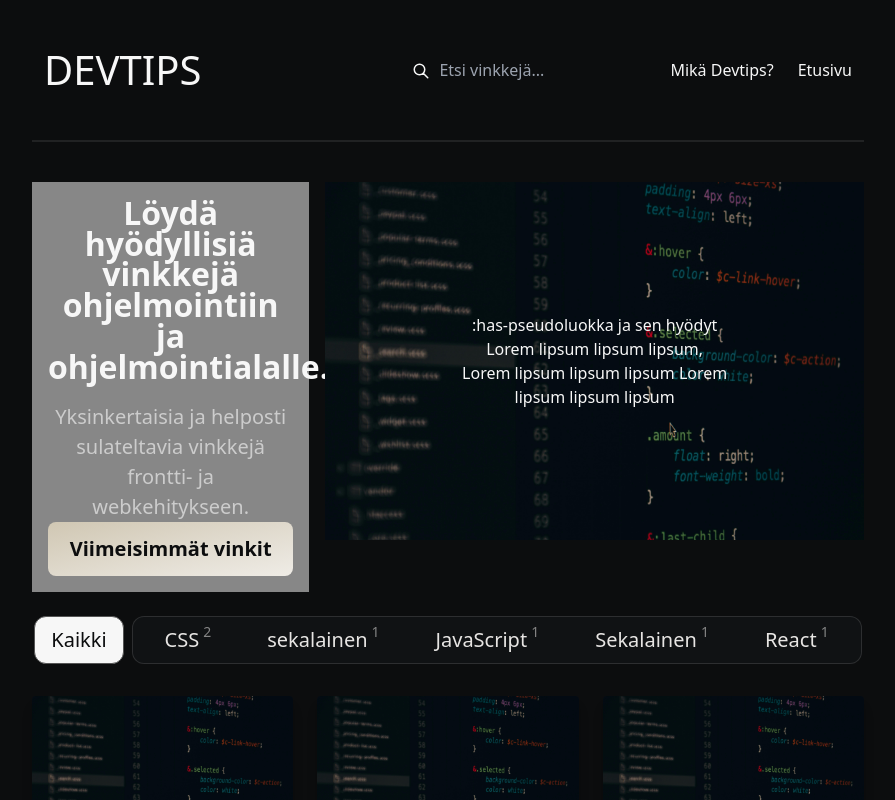
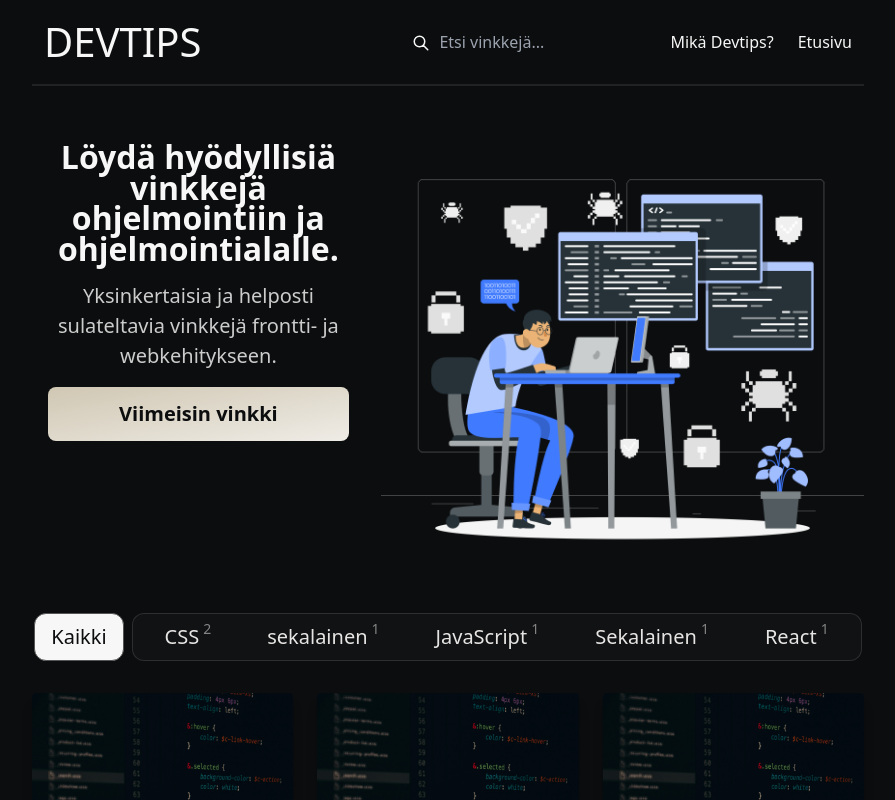
Before and after one commit to juusorutanen/fronttivinkit, a Next.js app: page / in a window 1280 px wide. Shown: the top 800 px of the page, without its empty margins (192-1087 px from the left). Built offline with nearby package versions, Linux system fonts and the light colour scheme.

Commit message:
change hero card styles + adjust navbar padding

```diff
--- a/components/Card/HeroCard.jsx
+++ b/components/Card/HeroCard.jsx
@@ -3,35 +3,31 @@ import Image from "next/image";
 
 export default function HeroCard({ post }) {
   return (
-    <section className="rounded-xl flex flex-col md:flex-row gap-4 mt-10 mb-6 mx-auto">
-      <div className="bg-light-gray p-4 md:w-1/3">
+    <section className="flex flex-col md:flex-row gap-4 mt-10 mb-1 mx-auto">
+      <div className="flex flex-col gap-4 p-4 md:w-2/5">
         <h4 className="text-h4 text-display text-center">
           Löydä hyödyllisiä vinkkejä ohjelmointiin ja ohjelmointialalle.
         </h4>
-        <p className="text-text mx-auto text-base text-center xl:text-h6 2xl:text-h5 pt-5 ">
+        <p className="text-text mx-auto text-base text-center xl:text-h6 2xl:text-h5">
           Yksinkertaisia ja helposti sulateltavia vinkkejä frontti- ja webkehitykseen.
         </p>
         <span className="text-bg rounded-lg font-semibold bg-gradient-to-br from-gradient to-primary group sm:px-5 sm:py-3 px-3 py-2 flex items-center justify-center flex-shrink-0 transition-all duration-200 text-base xl:text-h6 2xl:text-h5">
           <Link href={`/tip/${post.slug}`} className="text-white">
-            Viimeisimmät vinkit
+            Viimeisin vinkki
           </Link>
         </span>
       </div>
-      <article className="flex-1">
+      <figure className="flex-1">
         <div className="hero-img-container relative">
-          <div className="hero-text-overlay text-center text-white absolute top-1/2 left-1/2 transform -translate-x-1/2 -translate-y-1/2">
-            <h2>{post.title}</h2>
-            <p className="card-desc">{post.description}</p>
-          </div>
           <Image
             width={2000}
             height={1000}
             priority
-            src={post.image}
+            src="/heroimg.png"
             alt={post.title}
           />
         </div>
-      </article>
+      </figure>
     </section>
   );
 }
--- a/components/Header/Navbar.jsx
+++ b/components/Header/Navbar.jsx
@@ -3,7 +3,7 @@ import Link from "next/link";
 export default function Navbar() {
   return (
     <header className="hidden md:block border-b-2 border-b-dim-gray border-opacity-30">
-      <nav className="flex justify-between py-10 px-3 items-center bg-white">
+      <nav className="flex justify-between py-3 px-3 items-center bg-white">
         <Link aria-label="Back to Home" href={"/"}>
           <h1 className="text-h3">DEVTIPS</h1>
         </Link>
```
Also changed, not shown: public/heroimg.png (added).
